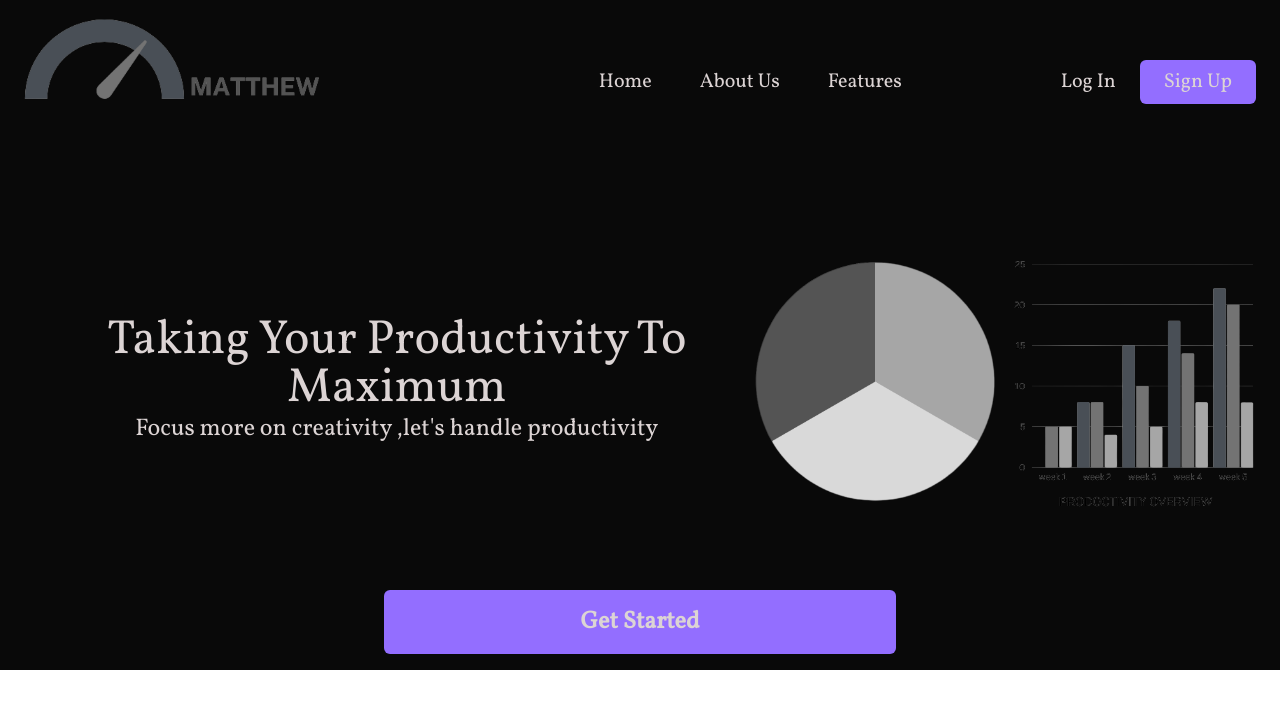
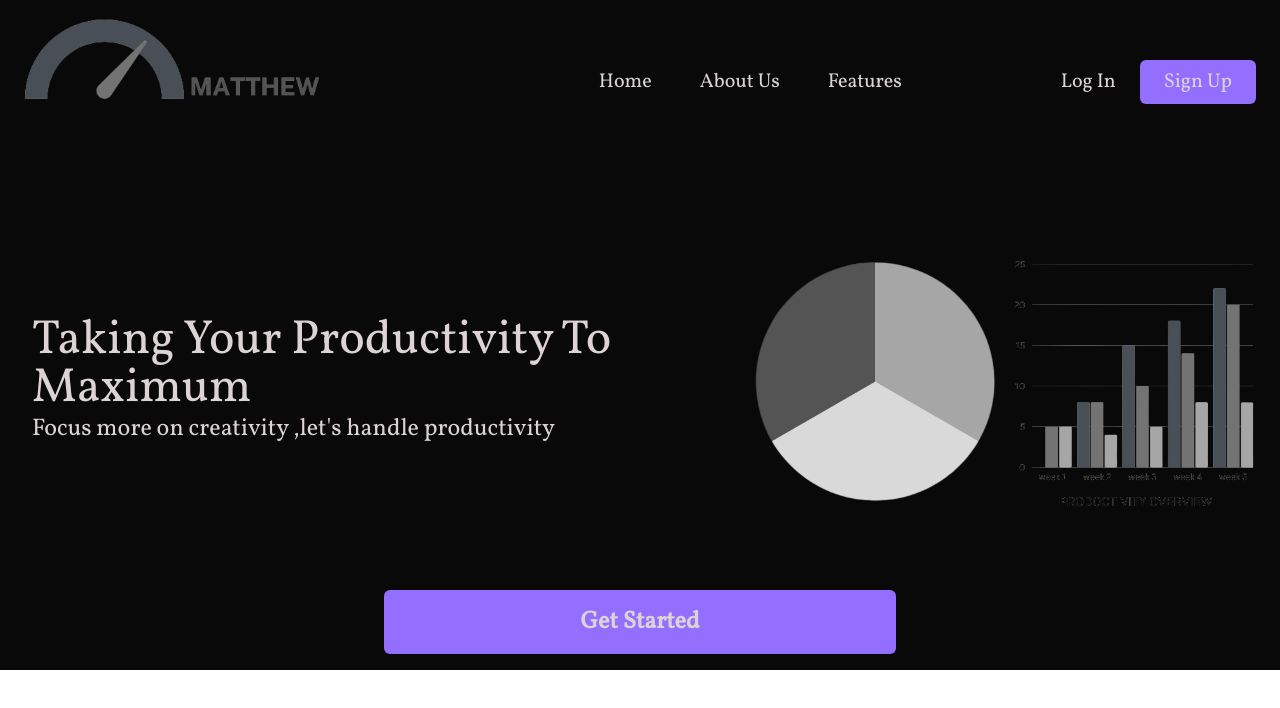
Before and after one commit to Akpanjoseph/Matthew, a React (Vite) app: page / in a window 1280 px wide. Shown: the top 708 px of the page. Built offline with nearby package versions, Linux system fonts and the light colour scheme.

Commit message:
1. moved loader to  center 2. created the features component

```diff
--- a/src/App.tsx
+++ b/src/App.tsx
@@ -19,7 +19,7 @@ function App() {
   return (
     <>
       {/* loader */}
-      <div id='loader' className='w-screen h-screen flex flex-row justify-center items-start'>
+      <div id='loader' className='w-screen h-screen flex flex-row justify-center items-center'>
         <img src={loader} alt="" />
       </div>
 
--- a/src/Pages/HomePage/Components/Header.tsx
+++ b/src/Pages/HomePage/Components/Header.tsx
@@ -47,7 +47,7 @@ const Header = () => {
                 <div className='header-main '>
 
                     {/* text caption */}
-                    <div className='w-full lg:w-[60%] text-center mb-8 lg:mb-0'>
+                    <div className='w-full lg:w-[60%] text-center mb-8 lg:mb-0 lg:text-left'>
                         <h1 className='text-3xl lg:text-5xl capitalize'>Taking your productivity to maximum</h1>
                         <p className='text-md lg:text-2xl'>Focus more on creativity ,let's handle productivity  </p>
                     </div>
```
Also changed, not shown: src/Pages/HomePage/Features.tsx (added).
